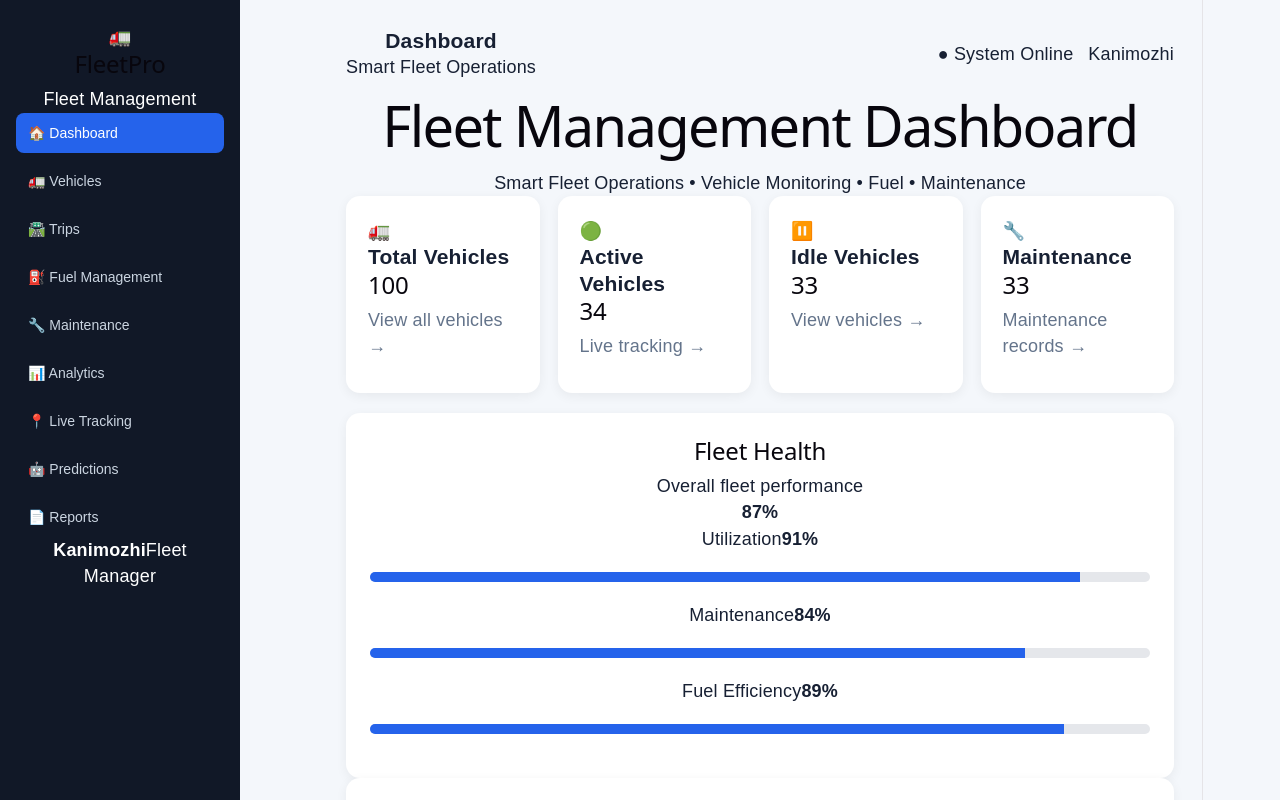
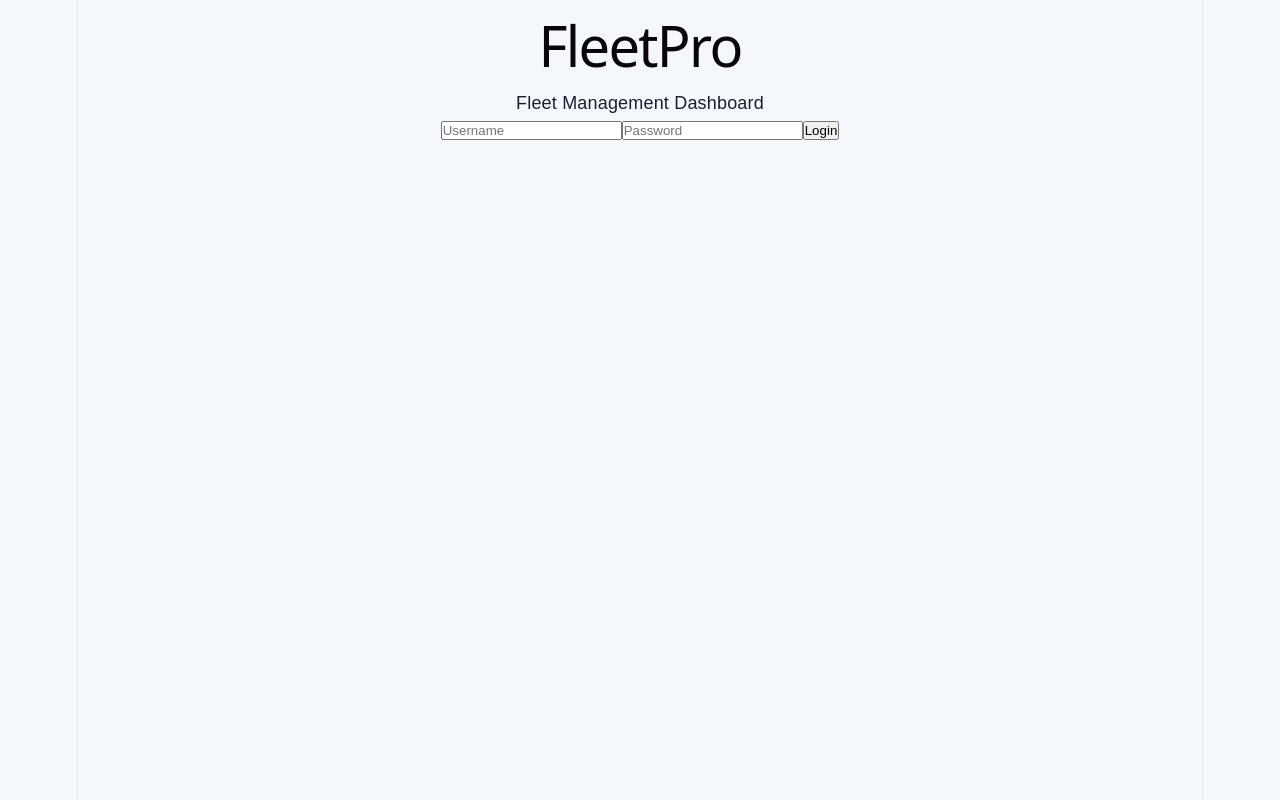
Before and after one commit to kanimozhiG789/fleet-management-dashboard, a React app in the folder frontend/: page / in a window 1280 px wide. Shown: the top 800 px of the page. Built offline with nearby package versions, Linux system fonts and the light colour scheme; the HTML template or start-up script is replaced by a standard one.

Commit message:
Add login system

```diff
--- a/frontend/package.json
+++ b/frontend/package.json
@@ -10,8 +10,10 @@
     "preview": "vite preview"
   },
   "dependencies": {
+    "leaf": "^2.1.1",
     "react": "^19.2.8",
-    "react-dom": "^19.2.8"
+    "react-dom": "^19.2.8",
+    "react-leaflet": "^5.0.0"
   },
   "devDependencies": {
     "@babel/core": "^7.29.7",
--- a/frontend/src/App.jsx
+++ b/frontend/src/App.jsx
@@ -1,6 +1,8 @@
 import { useState } from "react";
 import "./App.css";
-
+import Login from "./Login";
+import { MapContainer, TileLayer, CircleMarker, Popup } from "react-leaflet";
+import "leaflet/dist/leaflet.css";
 /* =========================
    100 VEHICLES
 ========================= */
@@ -120,7 +122,7 @@ function App() {
   const [activeMenu, setActiveMenu] = useState("Dashboard");
   const [selectedVehicle, setSelectedVehicle] = useState(null);
   const [selectedReport, setSelectedReport] = useState(null);
-
+const [isLoggedIn, setIsLoggedIn] = useState(false);
   const totalVehicles = vehicles.length;
 
   const activeVehicles = vehicles.filter(
@@ -808,6 +810,43 @@ function App() {
 
   const LiveTracking = () => (
     <>
+    <div className="panel">
+  <h2>🗺️ Live Vehicle Map</h2>
+
+  <MapContainer
+    center={[13.0827, 80.2707]}
+    zoom={11}
+    style={{ height: "450px", width: "100%", borderRadius: "12px" }}
+  >
+    <TileLayer
+      attribution='&copy; OpenStreetMap contributors'
+      url="https://{s}.tile.openstreetmap.org/{z}/{x}/{y}.png"
+    />
+
+    {vehicles.map((vehicle, index) => (
+      <CircleMarker
+        key={vehicle.id}
+        center={[
+          13.0827 + index * 0.01,
+          80.2707 + index * 0.01
+        ]}
+        radius={10}
+      >
+        <Popup>
+          <strong>{vehicle.id}</strong>
+          <br />
+          Type: {vehicle.type}
+          <br />
+          Status: {vehicle.status}
+          <br />
+          Speed: {vehicle.speed} km/h
+          <br />
+          Fuel: {vehicle.fuel}%
+        </Popup>
+      </CircleMarker>
+    ))}
+  </MapContainer>
+</div>
       <div className="page-title">
         <div>
           <h1>Live Tracking</h1>
@@ -1200,7 +1239,9 @@ function App() {
   /* =========================
      MAIN UI
   ========================= */
-
+if (!isLoggedIn) {
+  return <Login onLogin={() => setIsLoggedIn(true)} />;
+}
   return (
     <div className="app">
 
--- /dev/null
+++ b/frontend/src/Login.jsx
@@ -0,0 +1,45 @@
+import { useState } from "react";
+
+function Login({ onLogin }) {
+  const [username, setUsername] = useState("");
+  const [password, setPassword] = useState("");
+
+  const handleLogin = (e) => {
+    e.preventDefault();
+
+    if (username === "admin" && password === "1234") {
+      onLogin();
+    } else {
+      alert("Invalid username or password");
+    }
+  };
+
+  return (
+    <div className="login-page">
+      <div className="login-box">
+        <h1>FleetPro</h1>
+        <p>Fleet Management Dashboard</p>
+
+        <form onSubmit={handleLogin}>
+          <input
+            type="text"
+            placeholder="Username"
+            value={username}
+            onChange={(e) => setUsername(e.target.value)}
+          />
+
+          <input
+            type="password"
+            placeholder="Password"
+            value={password}
+            onChange={(e) => setPassword(e.target.value)}
+          />
+
+          <button type="submit">Login</button>
+        </form>
+      </div>
+    </div>
+  );
+}
+
+export default Login;
```
Also changed, not shown: 1 other file (tests, documents, lock files or other folders).
